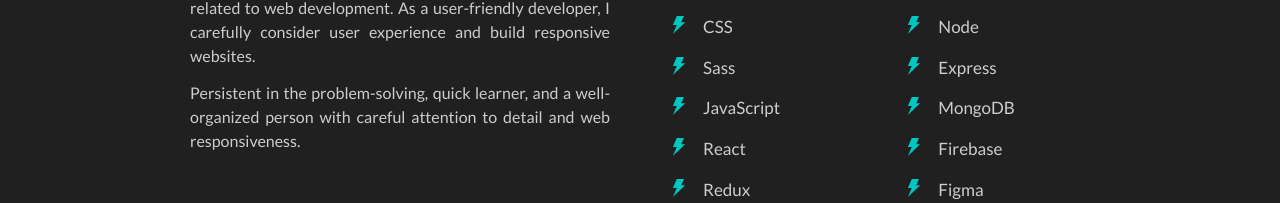
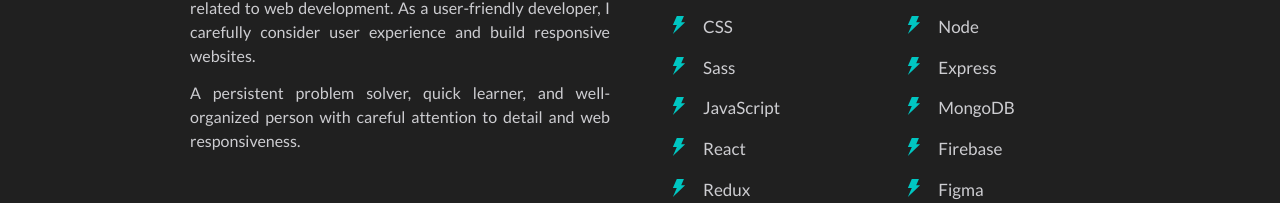
Before and after one commit to shanPhyoe/portfolio, a React (Create React App) app: page /about in a window 1280 px wide. Shown: the part 265-468 px from the top of the page. Built offline with nearby package versions, Linux system fonts and the light colour scheme.

Commit message:
grammer fixed

```diff
--- a/src/pages/about/about.component.jsx
+++ b/src/pages/about/about.component.jsx
@@ -33,7 +33,7 @@ const About = () => {
                         build responsive websites.
                     </p>
                     <p>
-                        Persistent in the problem-solving, quick learner, and a
+                        A persistent problem solver, quick learner, and
                         well-organized person with careful attention to detail
                         and web responsiveness.
                     </p>
```
